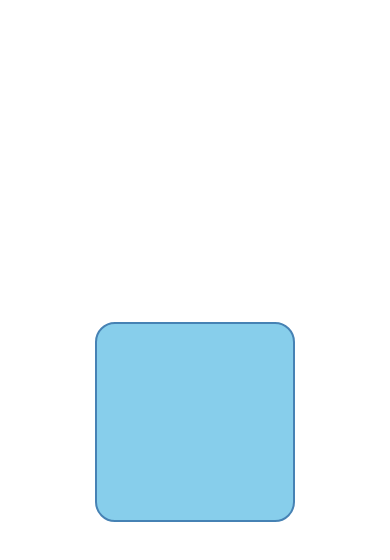
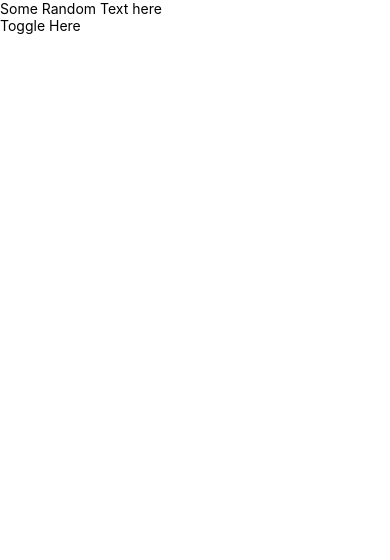
Before and after one commit to shaansen/expo-app, a React Native app: screen / in a window 390 px wide. Shown: the top 560 px of the page. Built offline with nearby package versions, Linux system fonts and the light colour scheme.

Commit message:
WIP Added Toggle Component

```diff
--- a/App.js
+++ b/App.js
@@ -1,30 +1,25 @@
-import React, { Component } from 'react'
-import { AppRegistry, View, StyleSheet } from 'react-native'
+import React, { Component } from "react";
+import { AppRegistry, View, Text, Stylesheet } from "react-native";
+import Toggle from './Toggle';
 
 export default class App extends Component {
+  constructor(props) {
+    super(props);
+    this.state = {
+      flexDirection: "row",
+      justifyContent: "center",
+      alignItems: "center"
+    };
+  }
+
   render() {
     return (
-      <View style={styles.container}>
-        <View style={styles.box} />
+      <View>
+        <Text>Some Random Text here</Text>
+        <Toggle />
       </View>
-    )
+    );
   }
 }
 
-const styles = StyleSheet.create({
-  container: {
-    flex: 1,
-    justifyContent: 'center',
-    alignItems: 'center',
-  },
-  box: {
-    width: 200,
-    height: 200,
-    backgroundColor: 'skyblue',
-    borderWidth: 2,
-    borderColor: 'steelblue',
-    borderRadius: 20,
-  },
-})
-
-AppRegistry.registerComponent('App', () => App)
+AppRegistry.registerComponent("App", () => App);
--- /dev/null
+++ b/Toggle.js
@@ -0,0 +1,17 @@
+import React, { Component } from 'react'
+import { AppRegistry, View, Text, TouchableOpacity, StyleSheet } from 'react-native'
+
+export default class Toggle extends Component {
+
+  render() {
+    const {label, options} = this.props
+
+    return (
+      <View>
+        <Text>
+          Toggle Here
+        </Text>
+      </View>
+    )
+  }
+}
```
